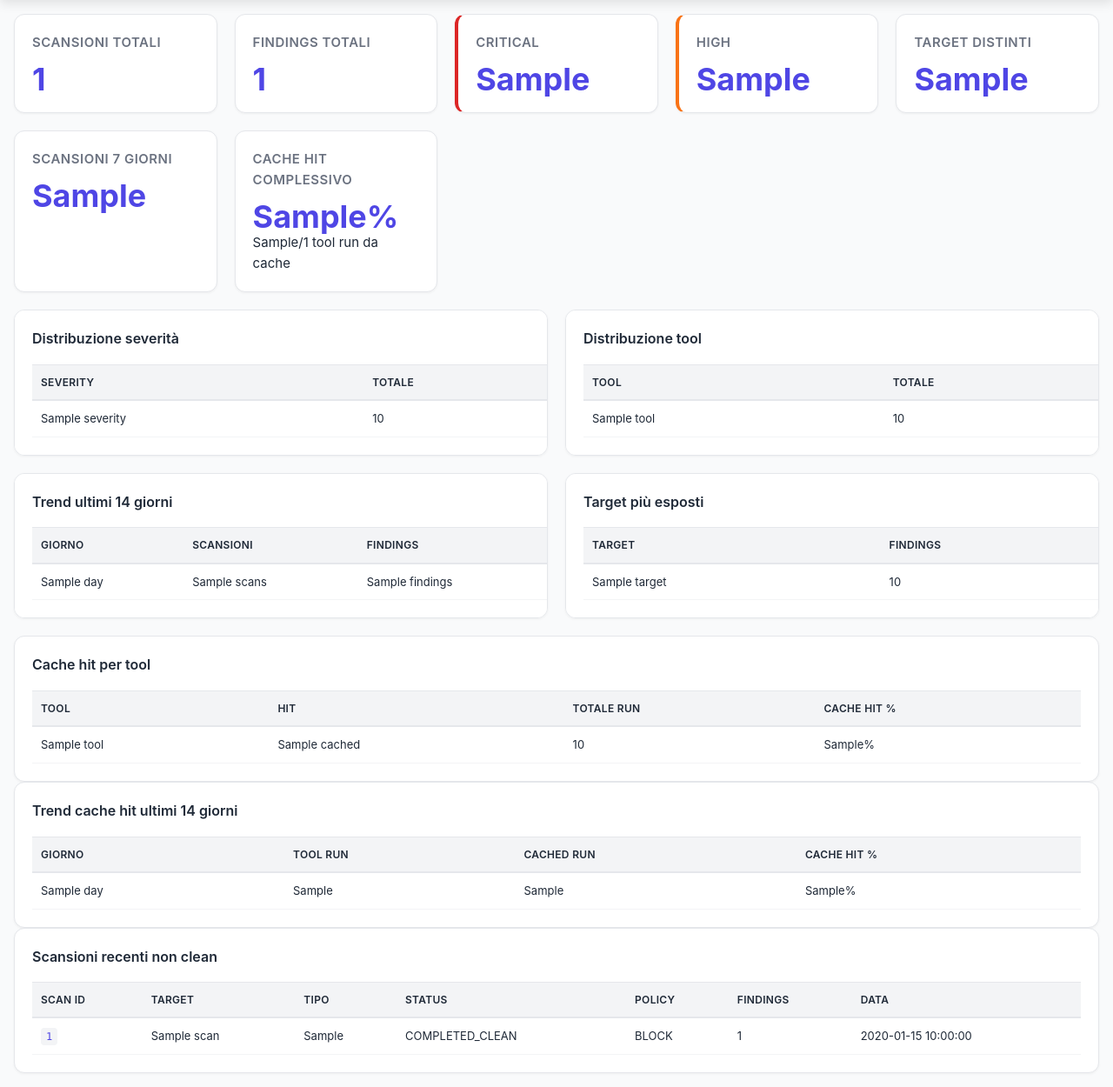
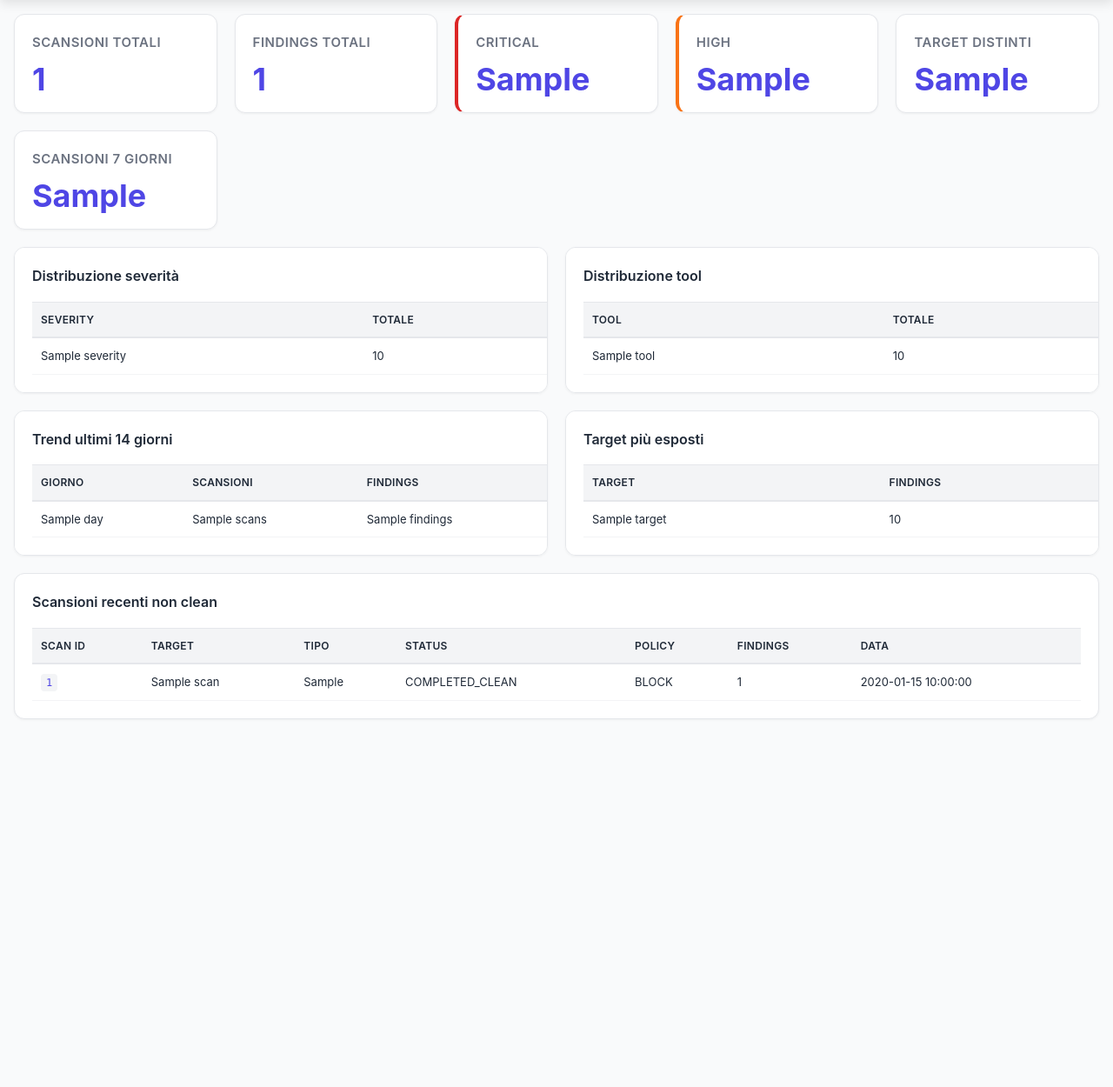
Before and after one commit to 3n1gm496/security-scanning-platform, a Flask app: template dashboard/templates/index.html in a window 1280 px wide. Shown: the part 103-1353 px from the top of the page at 87% size. After the commit the page ends 930 px from the top, so only its background shows below. Run offline with Flask 2, Linux system fonts and the light colour scheme; the template is opened without the code that fills it: most values are stand-ins (such as "Sample title", 1, 10 or a date in 2020).

Commit message:
refactor(ui): rimuove sezioni cache hit dalla dashboard - focus su security findings

```diff
--- a/dashboard/templates/index.html
+++ b/dashboard/templates/index.html
@@ -48,11 +48,6 @@
       <div class="card">
         <h3>Scansioni 7 giorni</h3>
         <p class="metric">{{ kpis.last_7d_scans }}</p>
-      </div>
-      <div class="card">
-        <h3>Cache hit complessivo</h3>
-        <p class="metric">{{ cache_stats.overall_cache_hit_pct }}%</p>
-        <p>{{ cache_stats.cached_runs }}/{{ cache_stats.total_runs }} tool run da cache</p>
       </div>
     </section>
 
@@ -108,39 +103,7 @@
       </div>
     </section>
 
-    <section class="card">
-      <h2>Cache hit per tool</h2>
-      <table>
-        <thead><tr><th>Tool</th><th>Hit</th><th>Totale run</th><th>Cache hit %</th></tr></thead>
-        <tbody>
-          {% for row in cache_stats.by_tool %}
-            <tr>
-              <td>{{ row.tool }}</td>
-              <td>{{ row.cached }}</td>
-              <td>{{ row.total }}</td>
-              <td>{{ row.cache_hit_pct }}%</td>
-            </tr>
-          {% endfor %}
-        </tbody>
-      </table>
-    </section>
 
-    <section class="card">
-      <h2>Trend cache hit ultimi 14 giorni</h2>
-      <table>
-        <thead><tr><th>Giorno</th><th>Tool run</th><th>Cached run</th><th>Cache hit %</th></tr></thead>
-        <tbody>
-          {% for row in cache_trend %}
-            <tr>
-              <td>{{ row.day }}</td>
-              <td>{{ row.tool_runs }}</td>
-              <td>{{ row.cached_runs }}</td>
-              <td>{{ row.cache_hit_pct }}%</td>
-            </tr>
-          {% endfor %}
-        </tbody>
-      </table>
-    </section>
 
     <section class="card">
       <h2>Scansioni recenti non clean</h2>
```
Also changed, not shown: 2 other files.
